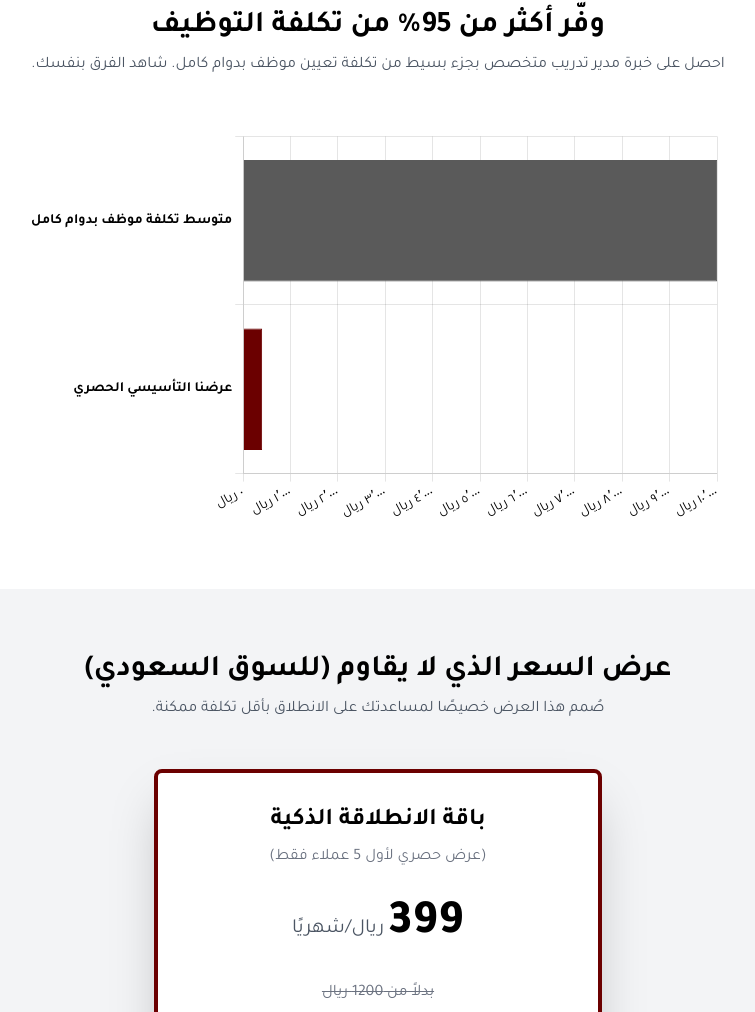
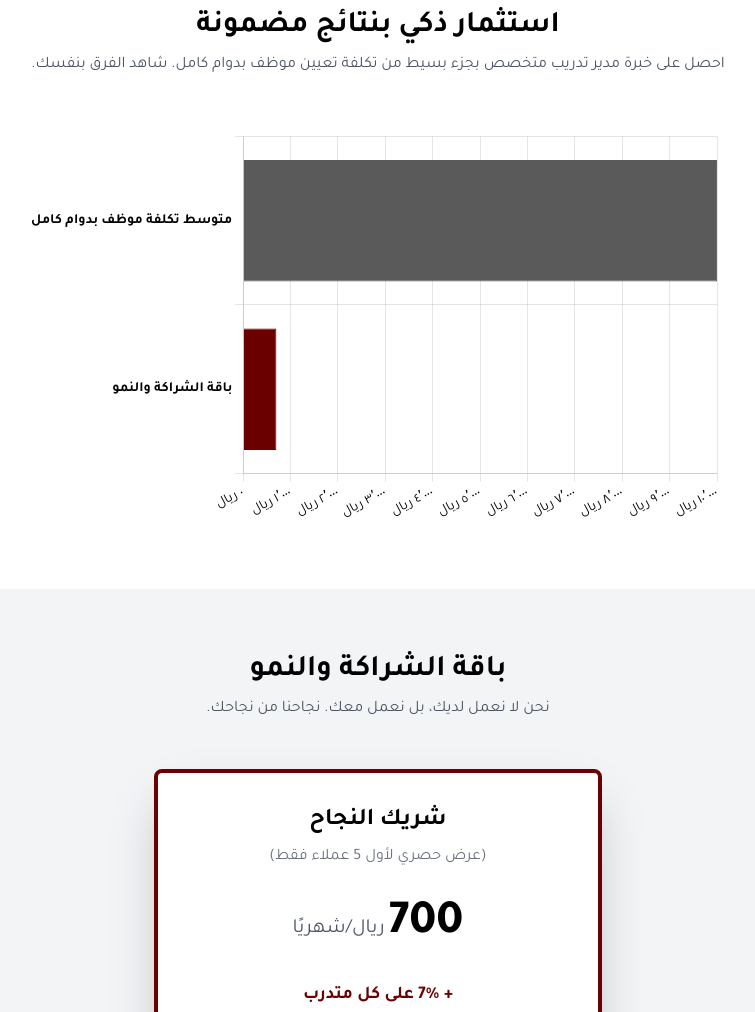
Before and after one commit to contactinfinityuniv-tech/training, a plain HTML site: page index.html in a window 1280 px wide. Shown: the part 899-1911 px from the top of the page, without its empty margins (262-1017 px from the left). Drawn offline with nearby package versions, Linux system fonts and the light colour scheme.

Commit message:
Update index.html

```diff
--- a/index.html
+++ b/index.html
@@ -111,7 +111,7 @@
         <section id="why-us" class="py-16 bg-white">
             <div class="container mx-auto px-6">
                 <div class="text-center mb-12">
-                    <h2 class="text-3xl font-bold text-black">وفّر أكثر من 95% من تكلفة التوظيف</h2>
+                    <h2 class="text-3xl font-bold text-black">استثمار ذكي بنتائج مضمونة</h2>
                     <p class="text-gray-600 mt-2">احصل على خبرة مدير تدريب متخصص بجزء بسيط من تكلفة تعيين موظف بدوام كامل. شاهد الفرق بنفسك.</p>
                 </div>
                 <div class="chart-container">
@@ -124,18 +124,18 @@
         <section id="pricing" class="py-16 bg-gray-100">
             <div class="container mx-auto px-6">
                  <div class="text-center mb-12">
-                    <h2 class="text-3xl font-bold text-black">عرض السعر الذي لا يقاوم (للسوق السعودي)</h2>
-                    <p class="text-gray-600 mt-2">صُمم هذا العرض خصيصًا لمساعدتك على الانطلاق بأقل تكلفة ممكنة.</p>
+                    <h2 class="text-3xl font-bold text-black">باقة الشراكة والنمو</h2>
+                    <p class="text-gray-600 mt-2">نحن لا نعمل لديك، بل نعمل معك. نجاحنا من نجاحك.</p>
                 </div>
                 <div class="max-w-md mx-auto bg-white rounded-lg shadow-2xl overflow-hidden" style="border: 4px solid #6B0000;">
                     <div class="p-8">
-                        <h3 class="text-2xl font-bold text-center mb-2 text-black">باقة الانطلاقة الذكية</h3>
+                        <h3 class="text-2xl font-bold text-center mb-2 text-black">شريك النجاح</h3>
                         <p class="text-center text-gray-500 mb-6">(عرض حصري لأول 5 عملاء فقط)</p>
                         <div class="text-center my-8">
-                            <span class="text-5xl font-extrabold text-black">399</span>
+                            <span class="text-5xl font-extrabold text-black">700</span>
                             <span class="text-xl text-gray-600">ريال/شهريًا</span>
                         </div>
-                        <p class="text-center text-gray-500 line-through">بدلاً من 1200 ريال</p>
+                        <p class="text-center text-gray-500 font-bold text-lg" style="color: #6B0000;"> + 7% على كل متدرب </p>
                         <ul class="mt-8 space-y-4 text-gray-700">
                             <li class="flex items-center">
                                 <span class="text-green-500 mr-2 ml-2">✔</span>
@@ -199,10 +199,10 @@
             const costComparisonChart = new Chart(ctx, {
                 type: 'bar',
                 data: {
-                    labels: ['متوسط تكلفة موظف بدوام كامل', 'عرضنا التأسيسي الحصري'],
+                    labels: ['متوسط تكلفة موظف بدوام كامل', 'باقة الشراكة والنمو'],
                     datasets: [{
                         label: 'التكلفة الشهرية بالريال السعودي',
-                        data: [10000, 399],
+                        data: [10000, 700],
                         backgroundColor: [
                             '#5A5A5A',
                             '#6B0000'
```
